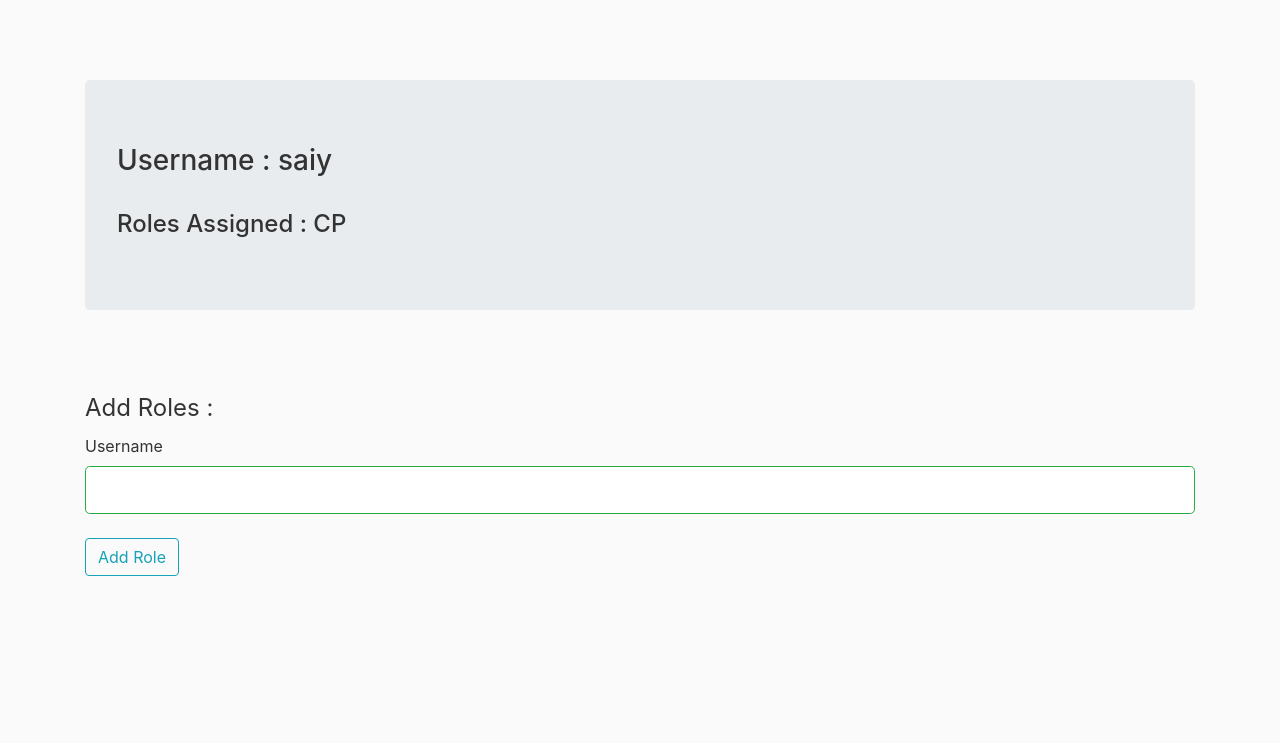
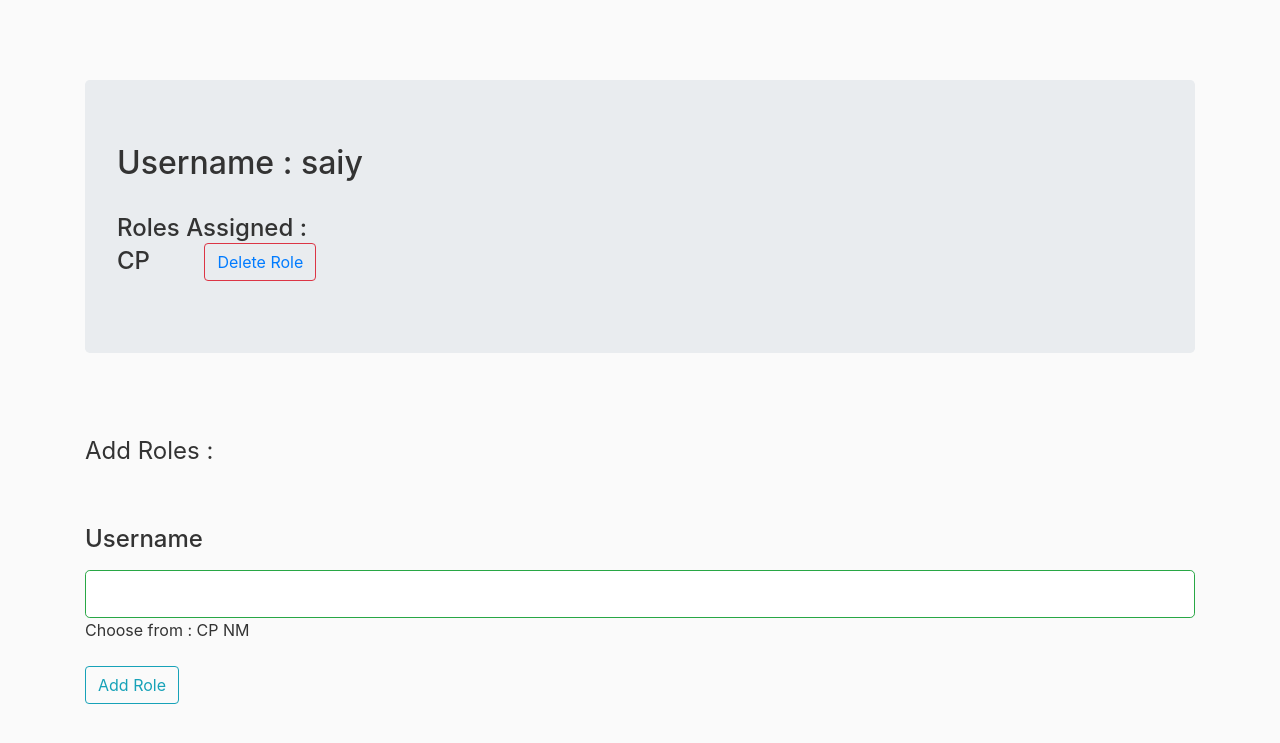
Before and after one commit to sayalideo/RBAC-Implementation, a Flask app: page /add_roles/1 in a window 1280 px wide. Shown: the top 743 px of the page. Run offline with Flask 2, Linux system fonts and the light colour scheme; a user stored in the database is signed in; data comes from the database, SQL or seed files in the repository; both versions use the stored data as it was after the commit; some libraries are stand-ins or nearby versions.

Commit message:
add role, delete role working for specific user

```diff
--- a/rbac/routes.py
+++ b/rbac/routes.py
@@ -74,13 +74,23 @@ def all_roles():
         return redirect(url_for('all_roles'))
     return render_template('all_roles.html',roles=roles)
 
-@app.route("/delete_role/<id>", methods=['POST'])
+@app.route("/delete_role/<id>")
 @login_required
-def delete_roles(id):
+def delete_role(id):
     r = Role.query.get(id)
     db.session.delete(r)
     db.session.commit()
-    return redirect(url_for('all_routes'))
+    return redirect(url_for('all_roles'))
+
+@app.route("/delete_userrole/<rid>/<uid>")
+@login_required
+def delete_userrole(rid,uid):
+    u = User.query.get(uid)
+    r = Role.query.get(rid)
+    u.roles.remove(r)
+    db.session.add(u)
+    db.session.commit()
+    return redirect(url_for('add_roles',id=uid))
 
 @app.route("/add_roles/<id>", methods=['GET','POST'])
 @login_required
@@ -95,7 +105,8 @@ def add_roles(id):
             db.session.commit()
         return redirect(url_for('add_roles',id=id))
 
-    roles = []
-    for role in u.roles:
-        roles.append(role.name)
-    return render_template('add_roles.html',form=form,u=u,roles=roles)
+    allroles = []
+    allr = Role.query.all()
+    for role in allr:
+        allroles.append(role.name)
+    return render_template('add_roles.html',form=form,u=u,roles=u.roles,allroles = allroles)
--- a/rbac/templates/add_roles.html
+++ b/rbac/templates/add_roles.html
@@ -1,10 +1,11 @@
 {% extends "layout.html" %}
 {% block content %}
     <div class="jumbotron">
-        <h3>Username : {{u.username}}</h3><br>
-        <h4>Roles Assigned :
+        <h2>Username : {{u.username}}</h2><br>
+        <h4>Roles Assigned : <br>
             {% for role in roles %}
-            {{ role }}
+            {{ role.name }} <button style="margin-left: 3rem;" class="btn btn-outline-danger"><a href="{{ url_for('delete_userrole',rid=role.id,uid=u.id) }}">Delete Role</a> </button>
+            <br>
             {% endfor %}
         </h4>
     </div>
@@ -12,8 +13,8 @@
     <form action="" method="POST">
         {{ form.hidden_tag() }}
         <fieldset>
-            <legend>Add Roles : </legend>
-            {{ form.name.label(class="form-control-label")}}
+            <legend>Add Roles : </legend><br><br>
+            <h4>{{ form.name.label(class="form-control-label")}}</h4>
 
             {% if form.name.errors %}
 
@@ -29,7 +30,11 @@
                         {{ form.name(class="form-control form-control-lg is-valid") }}
 
             {% endif %}
-            <br>
+            Choose from :
+            {% for role in allroles %}
+            {{ role }}
+            {% endfor %}
+            <br><br>
             {{ form.submit(class="btn btn-outline-info")}}
         </fieldset>
     </form>
--- a/rbac/templates/admin.html
+++ b/rbac/templates/admin.html
@@ -17,7 +17,7 @@
 <br><br>
 <h4 class="border-bottom mb-4">All users :-</h4>
 {% for user in users %}
-   {{ user.username }} <button style="margin-left: 3rem;" class="btn btn-outline-info"><a href="{{ url_for('add_roles',id=user.id) }}">View User</a> </button><br><br>
+   {{loop.index}}.  {{ user.username }} <button style="margin-left: 3rem;" class="btn btn-outline-info"><a href="{{ url_for('add_roles',id=user.id) }}">View User</a> </button><br><br>
 {% endfor %}
 </div>
 {% endblock content %}
```
Also changed, not shown: rbac/site.db.
